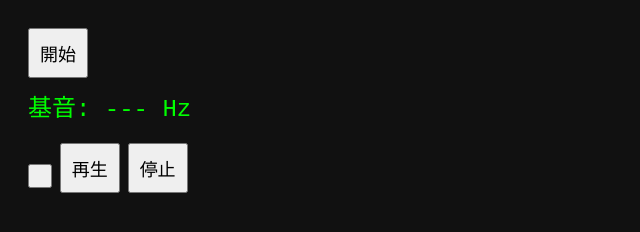
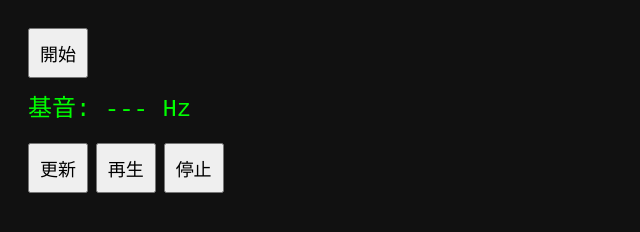
Before and after one commit to sinBetaKun/fft-harmonics, a plain HTML site: page index.html in a window 1280 px wide. Shown: the whole page, without its empty margins (0-640 px from the left). Drawn offline with Linux system fonts and the light colour scheme.

Commit message:
index.html の更新

```diff
--- a/index.html
+++ b/index.html
@@ -15,7 +15,7 @@
 <button id="start">開始</button>
 <div id="freq">基音: --- Hz</div>
 <div id="harmonics"></div>
-<button onclick="update()"></button>
+<button onclick="update()">更新</button>
 <button onclick="start()">再生</button>
 <button onclick="stop()">停止</button>
 
```
